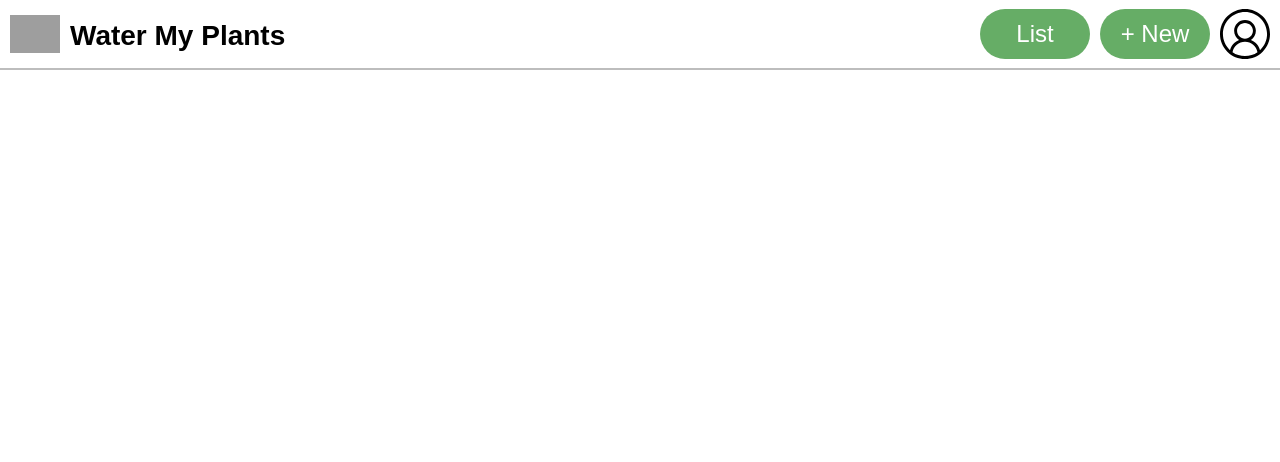
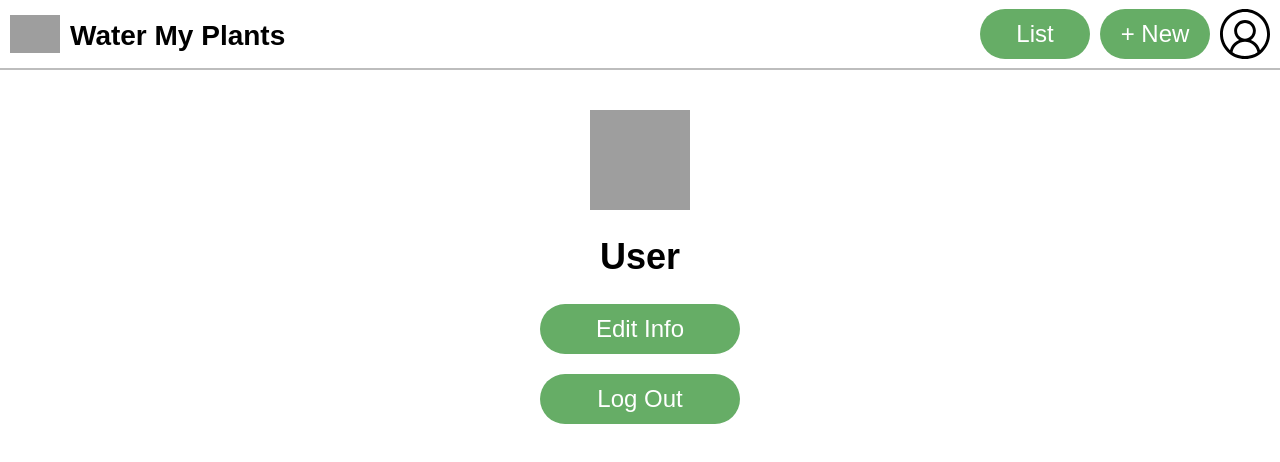
Before and after one commit to water-myplants-TT-42/front-end, a React (Create React App) app: page /user in a window 1280 px wide. Shown: the top 462 px of the page. Built offline with nearby package versions, Linux system fonts and the light colour scheme; sample sign-in values are in the browser's storage; grey boxes are pictures that could not be loaded; a web font is replaced by a local one.

Commit message:
user page created, linked up, needs logout function

```diff
--- a/src/App.js
+++ b/src/App.js
@@ -8,6 +8,7 @@ import GlobalStyle from './components/styled/Global';
 import Home from './components/Home';
 import SignUpForm from './components/SignUpForm';
 import EditUserForm from './components/EditUserForm';
+import User from './components/User';
 import LoginForm from './components/LoginForm';
 import PlantForm from './components/PlantForm';
 import PlantList from './components/PlantList';
@@ -42,6 +43,9 @@ function App() {
           <PrivateRoute path="/plantform">
             <PlantForm userID={userID} />
           </PrivateRoute>
+          <PrivateRoute path="/user">
+            <User userID={userID} />
+          </PrivateRoute>
           <PrivateRoute path="/edituser">
             <EditUserForm submit={editUserRequest} userID={userID} />
           </PrivateRoute>
--- a/src/components/Navbar.js
+++ b/src/components/Navbar.js
@@ -106,7 +106,7 @@ export default function NavBar(props) {
                     <img
                         src={user}
                         id='user'
-                        onClick={() => routeTo('/edituser')}
+                        onClick={() => routeTo('/user')}
                     />
                 </div>
             </NavWrapper>
--- a/src/components/User.js
+++ b/src/components/User.js
@@ -0,0 +1,53 @@
+import React from 'react'
+import styled from 'styled-components'
+import { useHistory } from 'react-router-dom'
+
+import logo from '../icons/plant-color.svg'
+import Button from './styled/Button'
+
+const UserWrapper = styled.div`
+    display: flex;
+    flex-direction: column;
+    justify-content: space-around;
+    align-items: center;
+
+    h1 {
+        font-size: ${props => props.theme.h1FontSize};
+        margin-bottom: ${props => props.theme.space};
+    }
+
+    #logo {
+        width: ${props => props.theme.smallLogoSize};
+        height: ${props => props.theme.smallLogoSize};
+        margin: ${props => props.theme.space} auto;
+    }
+`
+
+export default function User(props) {
+    const history = useHistory()
+
+    const clickLogout = () => {
+
+    }
+
+    return (
+        <UserWrapper>
+            <img src={logo} id='logo' alt="logo" />
+            <h1>User</h1>
+
+            <Button
+                children='Edit Info'
+                variant='success'
+                size='normal'
+                onClick={() => history.push('edituser')}
+            />
+
+            <Button
+                children='Log Out'
+                variant='success'
+                size='normal'
+                onClick={clickLogout}
+            />
+        </UserWrapper>
+    )
+}
```
